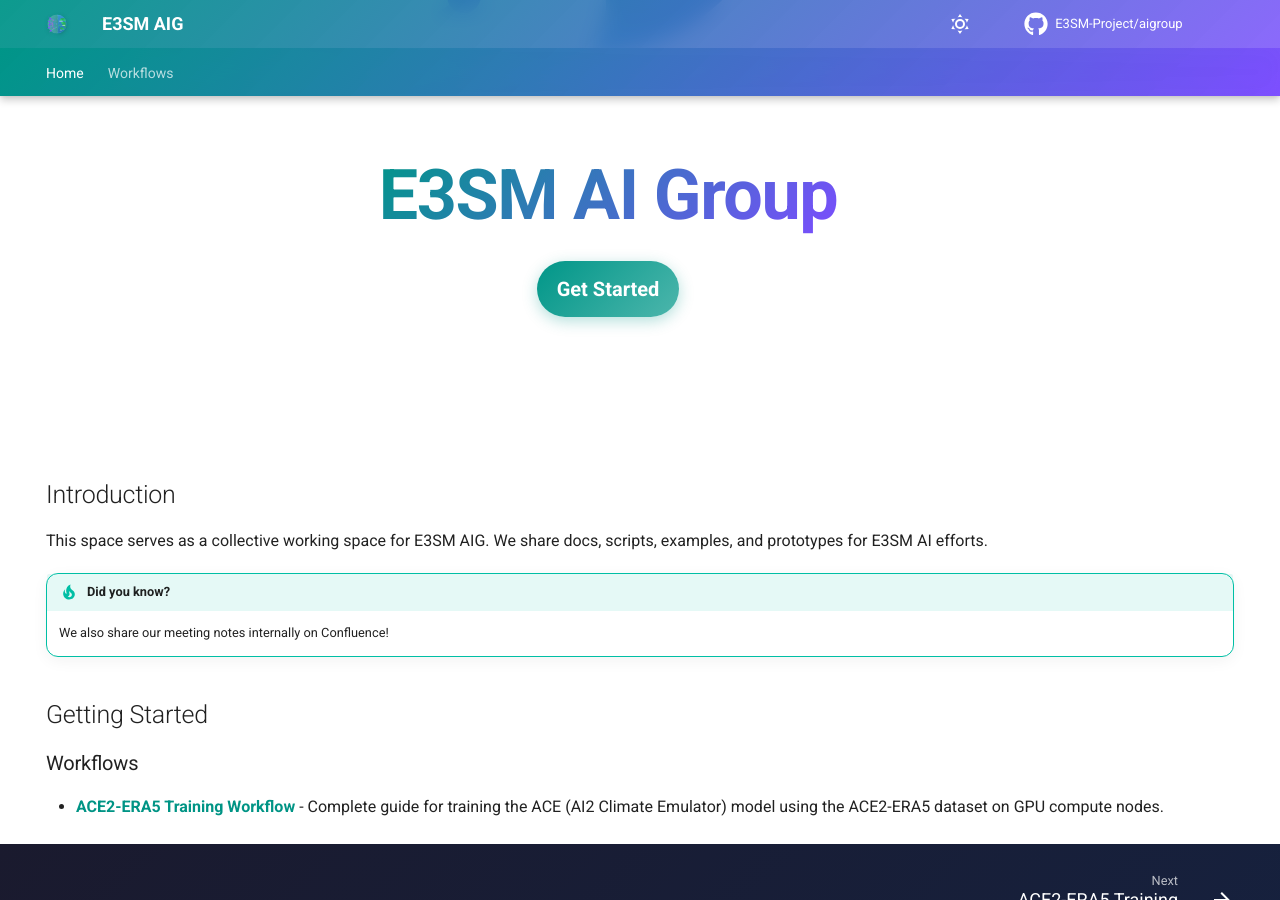
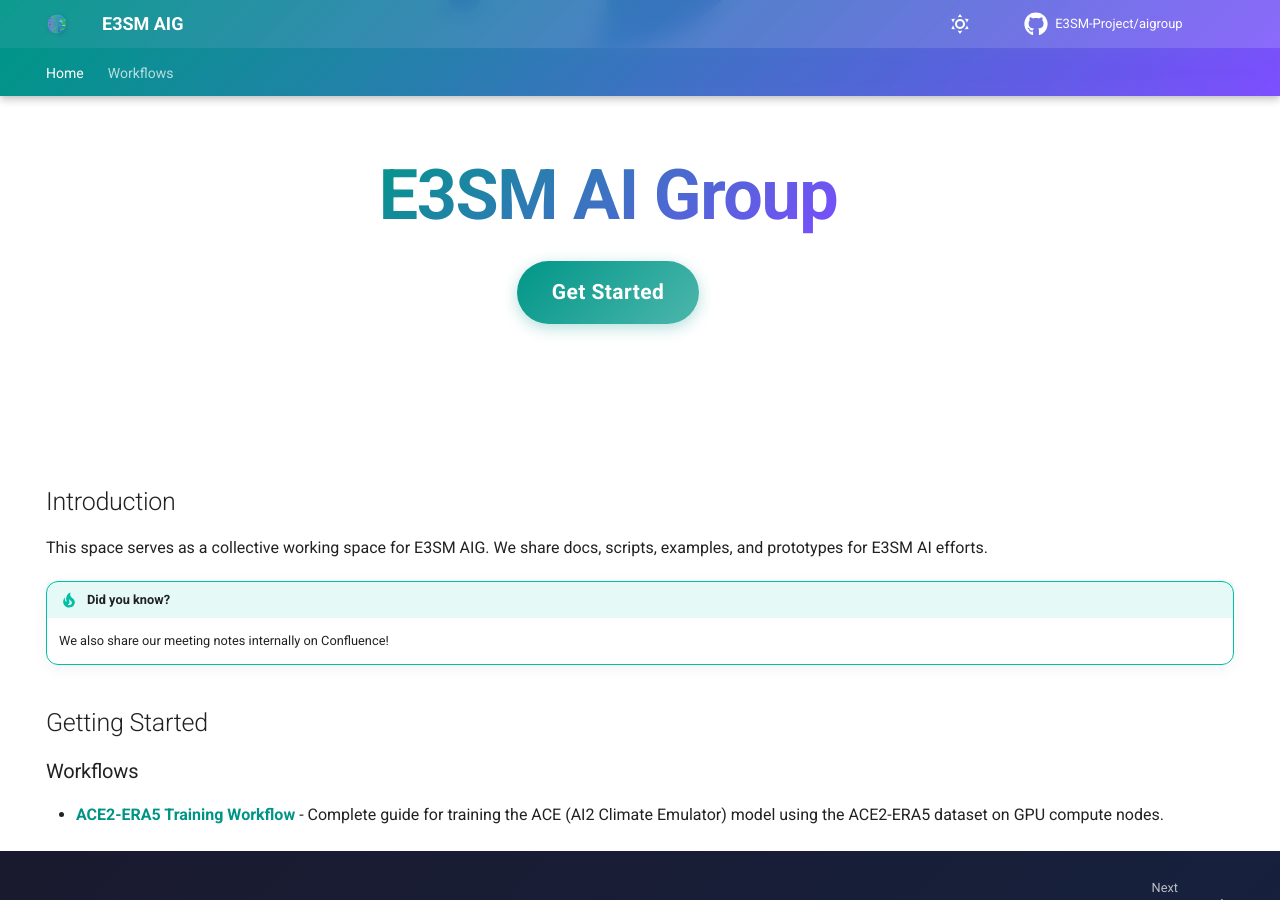
Before and after one commit to E3SM-Project/aigroup, an MkDocs documentation site: the page built from docs/index.md, in a window 1280 px wide and 900 px high, scrolled down 584 px. Built offline with MkDocs 1.6.1 and Material for MkDocs 9.7.7, drawn with Linux system fonts in a browser that asks for light colours; comment, search, counter and statistics services are not loaded.

Commit message:
improve button in homepage

```diff
--- a/docs/assets/stylesheets/extra.css
+++ b/docs/assets/stylesheets/extra.css
@@ -113,18 +113,26 @@
   gap: 1rem;
   justify-content: center;
   margin-bottom: 2rem;
+  width: 100%;
+  /* Ensure container invites full width on mobile */
 }
 
+/* Base button improvements */
 .hero .md-button {
-  font-size: 1.0rem;
-  padding: 0.6rem 1rem;
-  transition: all 0.2s ease;
+  font-size: 1.05rem;
+  padding: 0.75rem 1.75rem;
+  /* Larger touch target */
+  font-weight: 600;
+  transition: all 0.3s cubic-bezier(0.25, 0.8, 0.25, 1);
+  /* Smoother interaction */
+  letter-spacing: 0.02em;
 }
 
 .md-button--pill {
-  border-radius: 45px !important;
+  border-radius: 99px !important;
 }
 
+/* Primary Button "Get Started" */
 .hero .md-button--primary {
   background: linear-gradient(135deg, #009688 0%, #4db6ac 100%);
   border: none;
@@ -132,8 +140,15 @@
 }
 
 .hero .md-button--primary:hover {
-  transform: translateY(-2px);
-  box-shadow: 0 6px 20px rgba(0, 150, 136, 0.4);
+  transform: translateY(-3px);
+  box-shadow: 0 8px 25px rgba(0, 150, 136, 0.45);
+}
+
+/* Active State for Tactile Feel */
+.hero .md-button:active {
+  transform: scale(0.96) translateY(0);
+  /* Press effect */
+  box-shadow: 0 2px 8px rgba(0, 0, 0, 0.1);
 }
 
 .hero .md-button:not(.md-button--primary) {
@@ -177,7 +192,7 @@
   border: 1px solid var(--md-default-fg-color--lightest);
   border-radius: 12px;
   padding: 1.5rem;
-  transition: all 0.3s ease;
+  transition: all 0.3s cubic-bezier(0.25, 0.8, 0.25, 1);
   box-shadow: 0 2px 8px rgba(0, 0, 0, 0.05);
 }
 
@@ -210,7 +225,7 @@
   border-radius: 12px;
   padding: 1.5rem;
   border-left: 4px solid var(--md-primary-fg-color);
-  transition: all 0.3s ease;
+  transition: all 0.3s cubic-bezier(0.25, 0.8, 0.25, 1);
 }
 
 .focus-card:hover {
@@ -271,7 +286,7 @@
 
 .md-typeset .md-button {
   border-radius: 8px;
-  transition: all 0.3s ease;
+  transition: all 0.3s cubic-bezier(0.25, 0.8, 0.25, 1);
 }
 
 .md-typeset .md-button:hover {
@@ -315,18 +330,38 @@
 
 @media (max-width: 768px) {
   .hero {
-    padding: 2rem 1rem;
+    padding: 3rem 1.5rem;
+    /* More breathing room */
     margin: -0.5rem -0.25rem 1rem -0.25rem;
   }
 
   .hero h1 {
-    font-size: 2rem !important;
+    font-size: 2.5rem !important;
+    /* Slightly larger on mobile */
   }
 
   .hero p {
-    font-size: 1rem;
+    font-size: 1.1rem;
   }
 
+  /* Full-width responsive buttons */
+  .hero-actions {
+    flex-direction: column;
+    width: 100%;
+    max-width: 320px;
+    /* Sensible max width for buttons */
+    margin: 0 auto 2rem auto;
+  }
+
+  .hero .md-button {
+    width: 100%;
+    display: block;
+    text-align: center;
+    padding: 0.9rem 1.5rem;
+    /* Taller touch target */
+  }
+
+  /* Grid adjustments */
   .grid.cards,
   .grid:not(.cards) {
     grid-template-columns: 1fr;
```
